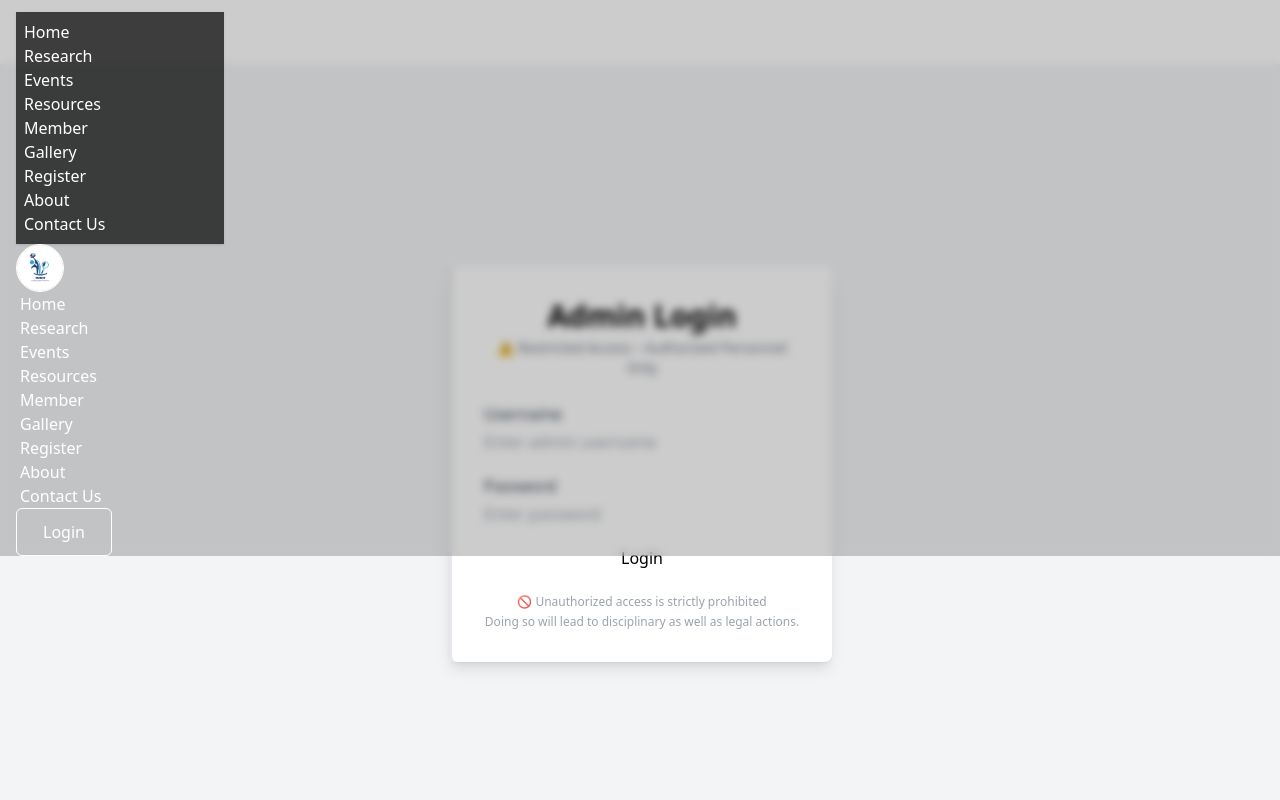
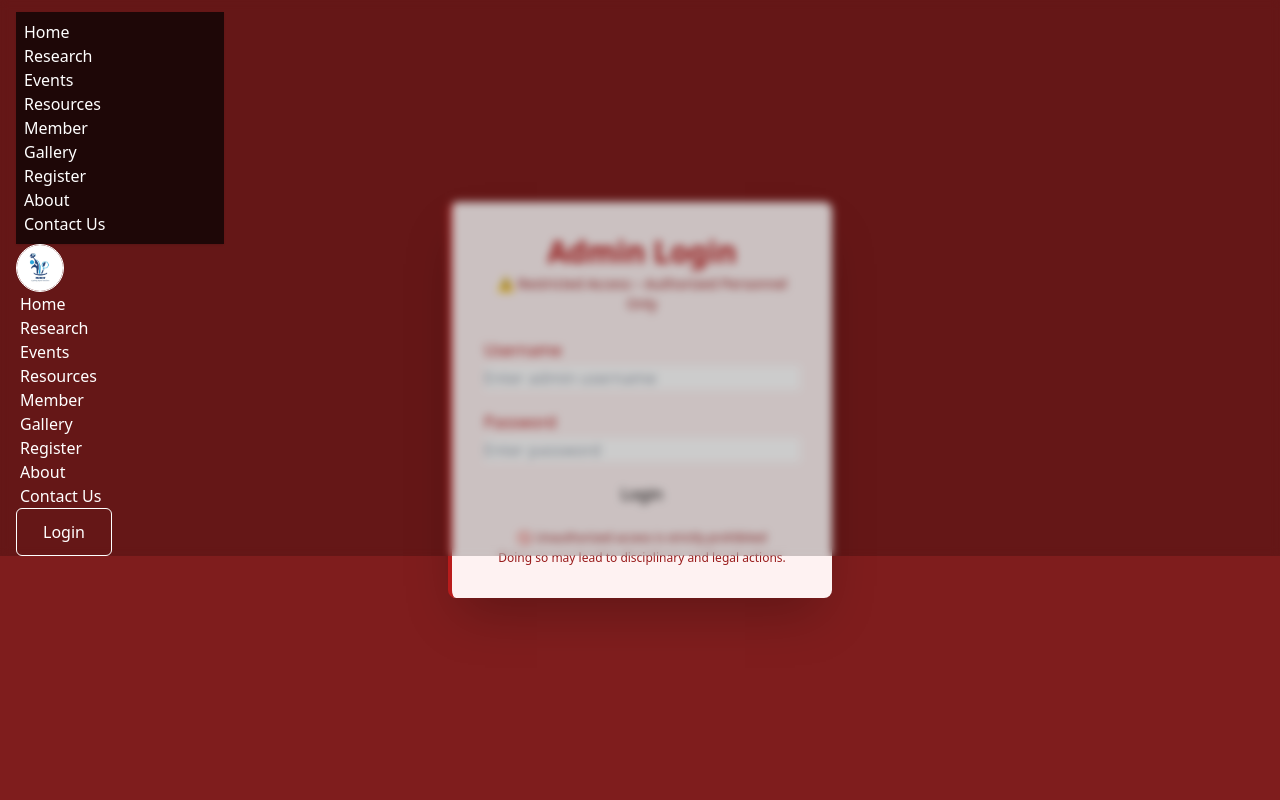
Before and after one commit to mehorabkonok/ruherf, a React (Vite) app: page /admin_login in a window 1280 px wide. Shown: the top 800 px of the page. Built offline with nearby package versions, Linux system fonts and the light colour scheme.

Commit message:
admin panel modified slightly

```diff
--- a/src/Pages/Home/Admin/AdminLogin.jsx
+++ b/src/Pages/Home/Admin/AdminLogin.jsx
@@ -1,118 +1,60 @@
-// import React from 'react';
-
-// const AdminLogin = () => {
-//     return (
-//         <div>
-//             <p>This is only for admin login</p>
-//         </div>
-//     );
-// };
-
-// export default AdminLogin;
-
-
-// import React from "react";
-
-// const AdminLogin = () => {
-//     return (
-//         <div className="min-h-screen flex items-center justify-center bg-base-200">
-//             <div className="card w-full max-w-md shadow-2xl bg-base-100 border border-error">
-//                 <div className="card-body">
-//                     <h2 className="text-2xl font-bold text-error text-center">
-//                         Admin Login
-//                     </h2>
-//                     <p className="text-center text-sm text-gray-500 mb-4">
-//                         ⚠️ Restricted Access: Authorized Personnel Only
-//                     </p>
-
-//                     <form>
-//                         {/* Username */}
-//                         <div className="form-control">
-//                             <label className="label">
-//                                 <span className="label-text">Username</span>
-//                             </label>
-//                             <input
-//                                 type="text"
-//                                 placeholder="Enter admin username"
-//                                 className="input input-bordered input-error"
-//                                 required
-//                             />
-//                         </div>
-
-//                         {/* Password */}
-//                         <div className="form-control mt-4">
-//                             <label className="label">
-//                                 <span className="label-text">Password</span>
-//                             </label>
-//                             <input
-//                                 type="password"
-//                                 placeholder="Enter password"
-//                                 className="input input-bordered input-error"
-//                                 required
-//                             />
-//                         </div>
-
-//                         {/* Submit */}
-//                         <div className="form-control mt-6">
-//                             <button className="btn btn-error hover:btn-error/80">
-//                                 Login
-//                             </button>
-//                         </div>
-//                     </form>
-
-//                     {/* Extra Note */}
-//                     <p className="text-center text-xs text-gray-400 mt-4">
-//                         Unauthorized access may lead to disciplinary action 🚫
-//                     </p>
-//                 </div>
-//             </div>
-//         </div>
-//     );
-// };
-
-// export default AdminLogin;
-
-
 import React from "react";
 
 const AdminLogin = () => {
+
+    const handleSubmit = (e) => {
+        e.preventDefault();
+        const username = e.target.username.value;
+        const password = e.target.password.value;
+        console.log(`User: ${username}. Pass: ${password}`);
+    };
+
+
     return (
-        <div className="min-h-screen flex items-center justify-center bg-gray-100">
-            <div className="w-full max-w-sm p-8 bg-white border-l-4 border-error rounded-lg shadow-lg">
+        <div className="min-h-screen flex items-center justify-center bg-red-900 mt-[-64px]">
+            <div className="w-full max-w-sm p-8 bg-red-50 border-l-4 border-red-700 rounded-lg shadow-2xl">
                 {/* Header */}
                 <div className="text-center mb-6">
-                    <h2 className="text-3xl font-bold text-error">Admin Login</h2>
-                    <p className="text-sm text-gray-500 mt-1">
+                    <h2 className="text-3xl font-bold text-red-700">Admin Login</h2>
+                    <p className="text-sm text-red-800 mt-1">
                         ⚠️ Restricted Access – Authorized Personnel Only
                     </p>
                 </div>
 
                 {/* Form */}
-                <form className="space-y-5">
+                <form className="space-y-5" onSubmit={handleSubmit}>
                     {/* Username */}
                     <div className="flex flex-col">
-                        <label htmlFor="username" className="mb-1 font-medium text-gray-700">
+                        <label
+                            htmlFor="username"
+                            className="mb-1 font-medium text-red-700"
+                        >
                             Username
                         </label>
                         <input
                             type="text"
                             id="username"
+                            name="username"
                             placeholder="Enter admin username"
-                            className="input input-bordered border-error focus:border-error focus:ring-error w-full"
+                            className="input input-bordered border-red-700 focus:border-red-700 focus:ring-red-700 w-full"
                             required
                         />
                     </div>
 
                     {/* Password */}
                     <div className="flex flex-col">
-                        <label htmlFor="password" className="mb-1 font-medium text-gray-700">
+                        <label
+                            htmlFor="password"
+                            className="mb-1 font-medium text-red-700"
+                        >
                             Password
                         </label>
                         <input
                             type="password"
                             id="password"
+                            name="password"
                             placeholder="Enter password"
-                            className="input input-bordered border-error focus:border-error focus:ring-error w-full"
+                            className="input input-bordered border-red-700 focus:border-red-700 focus:ring-red-700 w-full"
                             required
                         />
                     </div>
@@ -120,21 +62,21 @@ const AdminLogin = () => {
                     {/* Submit Button */}
                     <button
                         type="submit"
-                        className="btn btn-error w-full mt-2 hover:bg-error/90"
+                        className="btn btn-error w-full mt-2 hover:bg-red-700/90"
                     >
                         Login
                     </button>
                 </form>
 
                 {/* Footer Note */}
-                <p className="text-center text-xs text-gray-400 mt-6">
+                <p className="text-center text-xs text-red-800 mt-6">
                     🚫 Unauthorized access is strictly prohibited
                 </p>
-                <p className="text-center text-xs text-gray-400 mt-1">
-                    Doing so will lead to disciplinary as well as legal actions.
+                <p className="text-center text-xs text-red-800 mt-1">
+                    Doing so may lead to disciplinary and legal actions.
                 </p>
             </div>
-        </div >
+        </div>
     );
 };
 
```
